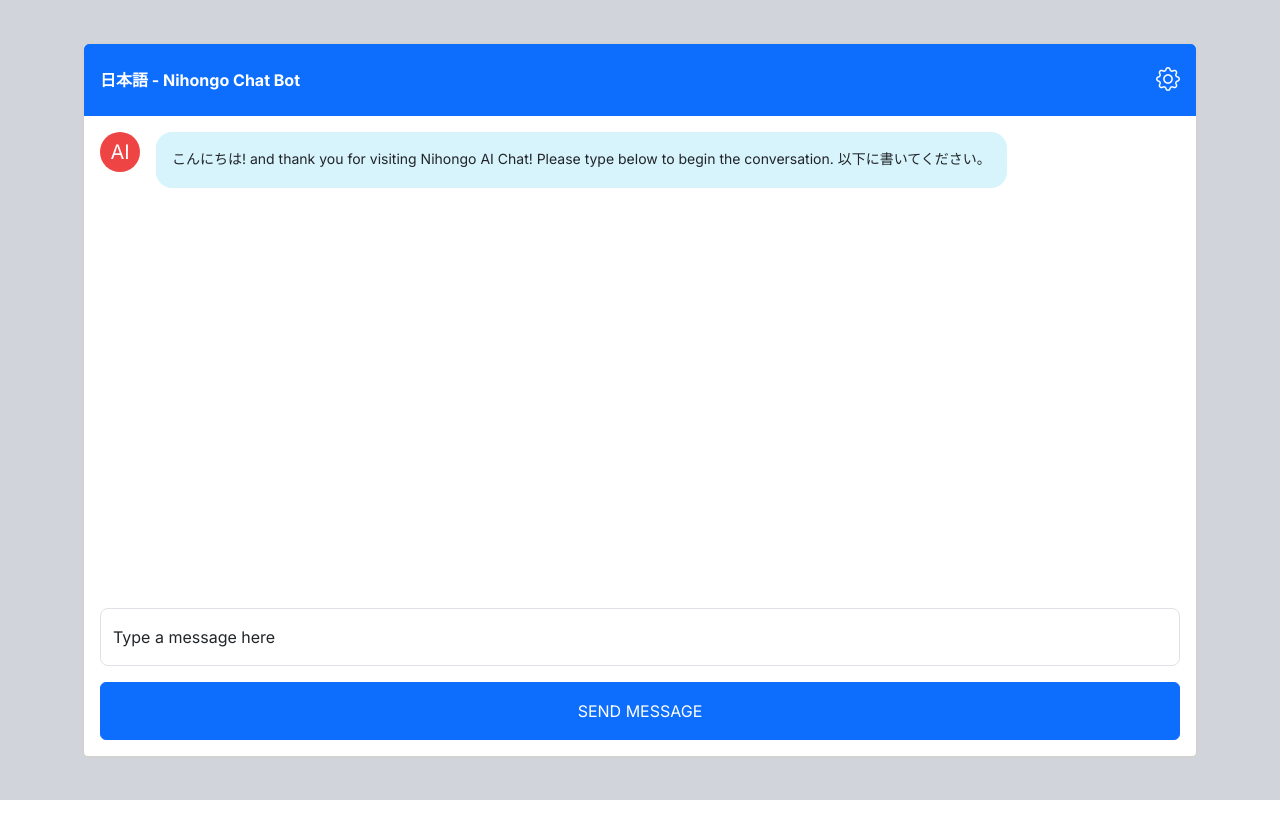
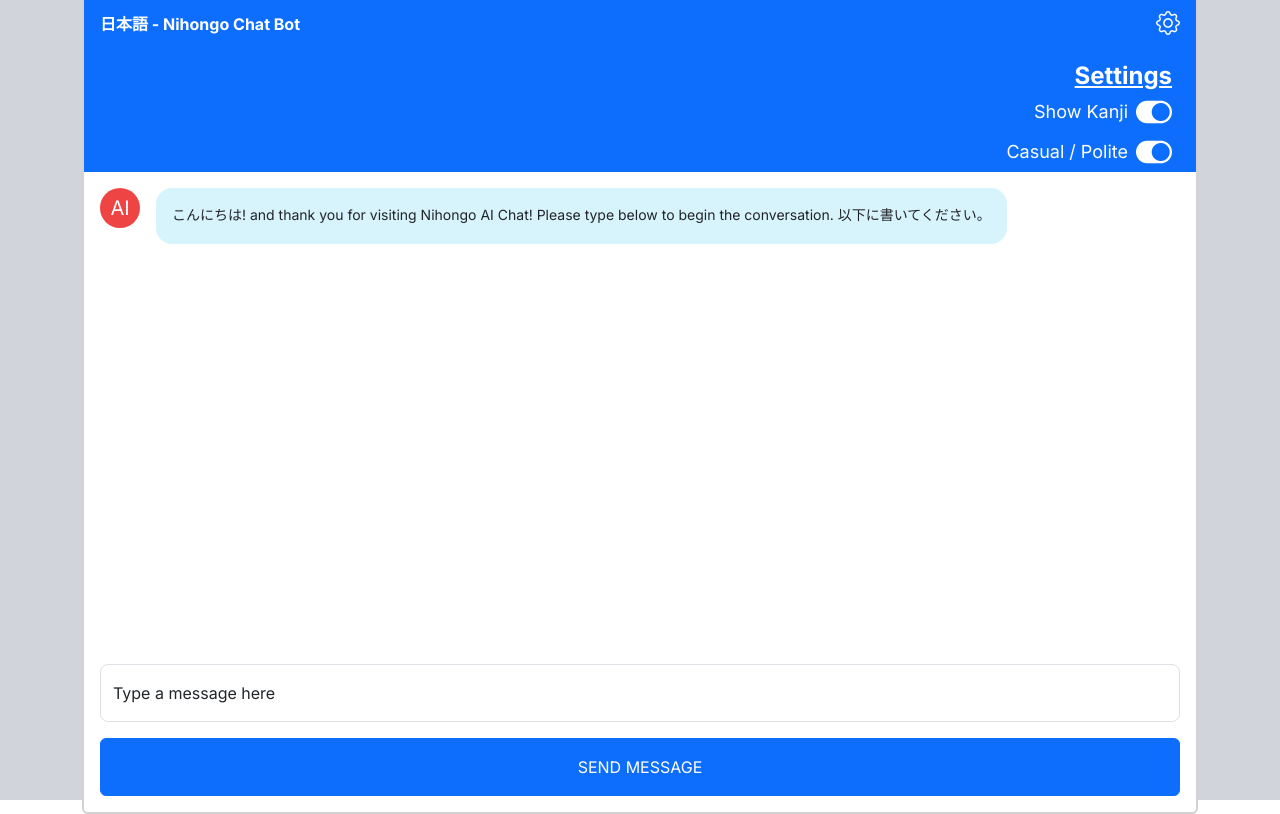
Before and after one commit to zackhanni/nihongo-chatbot, a Next.js app: page / in a window 1280 px wide. Both pictures are taken after a click on the icon 1168 px from the left and 80 px from the top of the page. Built offline with nearby package versions, Linux system fonts and the light colour scheme; no server answers.

Commit message:
created settings menu

```diff
--- a/app/page.tsx
+++ b/app/page.tsx
@@ -25,6 +25,9 @@ export default function Home() {
   ]);
   const [inputValue, setInputValue] = useState("");
   const [isLoading, setIsLoading] = useState(false);
+  const [showSettings, setShowSettings] = useState(false);
+  const [polite, setPolite] = useState(true);
+  const [showKanji, setShowKanji] = useState(true);
   const ref = useChatScroll(messages);
 
   const handleSubmit = async (e: React.FormEvent<HTMLFormElement>) => {
@@ -121,12 +124,39 @@ export default function Home() {
             <p className="fw-bold text-white mb-0 py-3">
               日本語 - Nihongo Chat Bot
             </p>
-            <i
+            <i // Settings Gear
               className="bi bi-gear text-2xl text-white"
-              onClick={toggleSettings}
+              onClick={() => setShowSettings(!showSettings)}
             ></i>
           </div>
-          <div
+          <div // Settings
+            className={` ${
+              showSettings ? "block" : "hidden"
+            } flex flex-col bg-primary px-4 items-end`}
+          >
+            <p className="text-2xl text-white mb-0 font-bold underline">
+              Settings
+            </p>
+            <div className="flex text-white items-center just">
+              <p className="text-lg pr-2 mb-0">Show Kanji</p>
+              <i
+                className={`bi ${
+                  showKanji ? "bi-toggle-on" : "bi-toggle-off"
+                } text-4xl`}
+                onClick={() => setShowKanji(!showKanji)}
+              ></i>
+            </div>
+            <div className="flex text-white items-center just">
+              <p className="text-lg pr-2 mb-0">Casual / Polite</p>
+              <i
+                className={`bi ${
+                  polite ? "bi-toggle-on" : "bi-toggle-off"
+                } text-4xl`}
+                onClick={() => setPolite(!polite)}
+              ></i>
+            </div>
+          </div>
+          <div // Card Body
             className="card-body h-[80svh] overflow-y-auto flex flex-col justify-between"
             ref={ref}
           >
```
